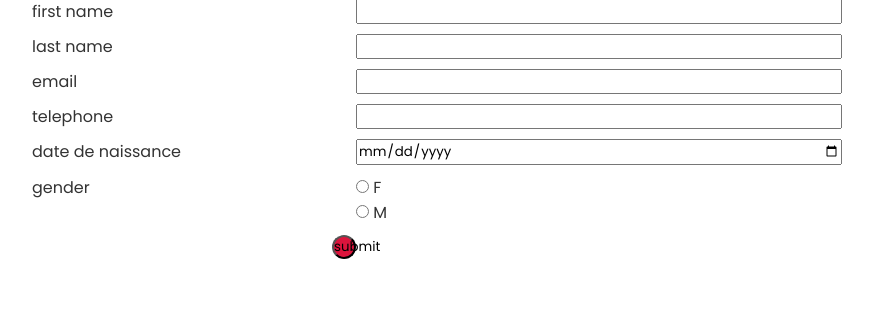
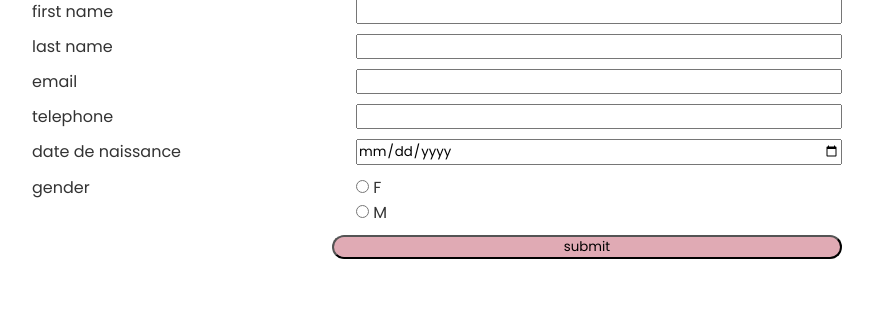
Before and after one commit to Ala-Nouri/python-tunisia, a Django app: page /inscription in a window 1280 px wide. Shown: the part 271-601 px from the top of the page, without its empty margins (168-1041 px from the left). Run offline with Django 3.2, Linux system fonts and the light colour scheme.

Commit message:
python-tunisia

```diff
--- a/static/css/style.css
+++ b/static/css/style.css
@@ -179,8 +179,10 @@ label{
 button{
 	margin-left: 300px;
 	width:auto;
-	border-radius: 50%;
-	background-color: crimson;
+	border-radius: 50px;
+	background-color: rgba(206, 121, 138, 0.637);
+	grid-column-start: 1;
+	grid-column-end: 3;
 }
 
 
```
